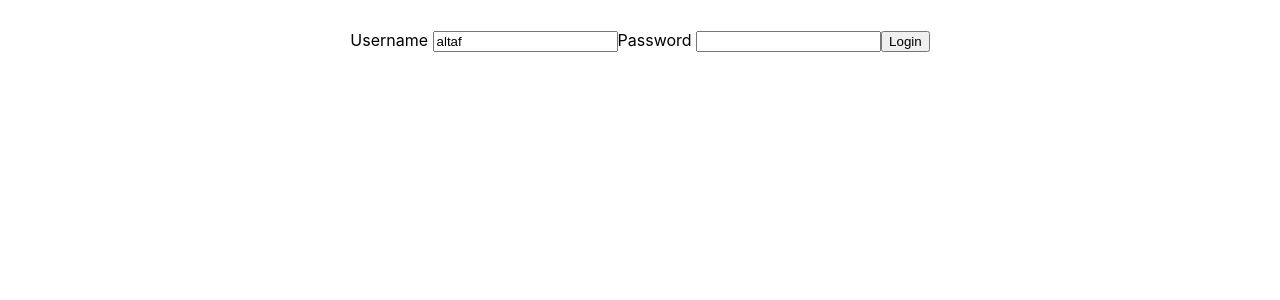
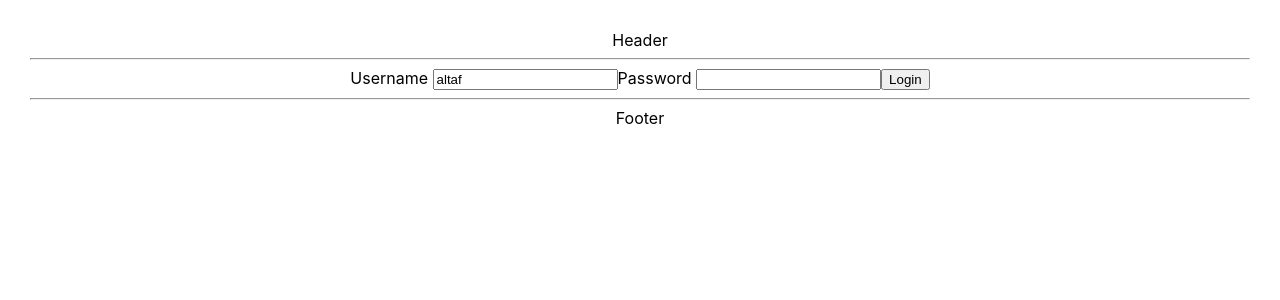
Before and after one commit to altafjava/react-todo-app, a React (Create React App) app: page / in a window 1280 px wide. Shown: the top 300 px of the page. Built offline with nearby package versions, Linux system fonts and the light colour scheme.

Commit message:
Header & Footer added

```diff
--- a/src/components/todo/TodoApp.jsx
+++ b/src/components/todo/TodoApp.jsx
@@ -7,6 +7,7 @@
             <div className="TodoApp">
                 <Router>
                     <>
+                        <HeaderComponent />
                         <Switch>
                             <Route path="/" exact component={LoginComponent} />
                             <Route path="/login" component={LoginComponent} />
@@ -14,6 +15,7 @@
                             <Route path="/todo" component={TodoComponent} />
                             <Route component={ErrorComponent} />
                         </Switch>
+                        <FooterComponent />
                     </>
                 </Router>
                 {/* <LoginComponent />
@@ -107,6 +109,16 @@
         )
     }
 }
+class HeaderComponent extends Component {
+    render() {
+        return <div>Header<hr /></div>
+    }
+}
+class FooterComponent extends Component {
+    render() {
+        return <div><hr />Footer</div>
+    }
+}
 function ErrorComponent() {
     return (
         <div>Something went wrong</div>
```
